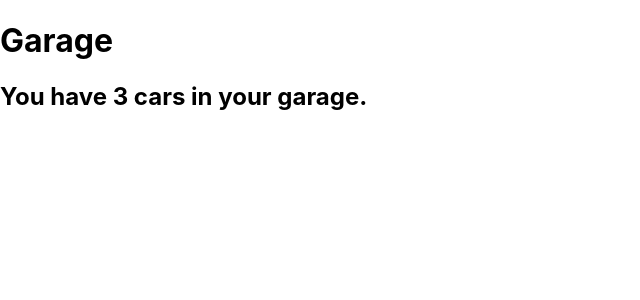
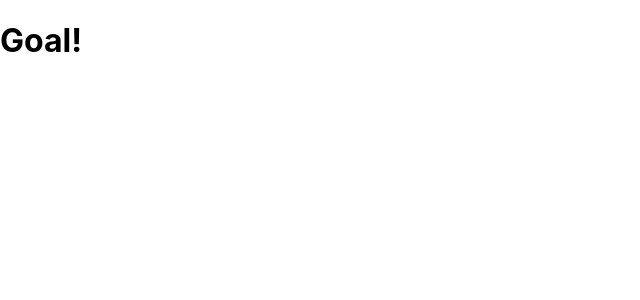
Before and after one commit to maribelcuales/React-Review-Project, a React (Create React App) app: page / in a window 1280 px wide. Shown: the top 300 px of the page, without its empty margins (0-640 px from the left). Built offline with nearby package versions, Linux system fonts and the light colour scheme.

Commit message:
Conditionally render GoalType component using a ternary operator.

```diff
--- a/src/GoalType.js
+++ b/src/GoalType.js
@@ -6,12 +6,20 @@ function MadeGoal() {
   return <h1>Goal!</h1>
 }
 
-function Goal(props) {
+function GoalType(props) {
   const isGoal = props.isGoal;
+  /*
   if (isGoal) {
     return <MadeGoal />;
   }
   return <MissedGoal />;
+  */
+  // using a ternary operator
+  return (
+    <div>
+      {isGoal ? <MadeGoal/> : <MissedGoal/>}
+    </div>
+  );
 }
 
-export default Goal;
+export default GoalType;
--- a/src/index.js
+++ b/src/index.js
@@ -2,14 +2,14 @@ import React from 'react';
 import ReactDOM from 'react-dom';
 import './index.css';
 // import App from './App';
-import GarageCars from './GarageCars.js';
+import GoalType from './GoalType.js';
 
-const cars = ['Ford', 'BMW', 'Audi'];
+//const cars = ['Ford', 'BMW', 'Audi'];
 
 ReactDOM.render(
   //<App />,
   //<Header favCol="yellow"/>,
-  // <GoalType isGoal={true} />,
-  <GarageCars cars={cars}/>,
+  //<GarageCars cars={cars}/>,
+  <GoalType isGoal={true} />,
   document.getElementById('root')
 );
```
